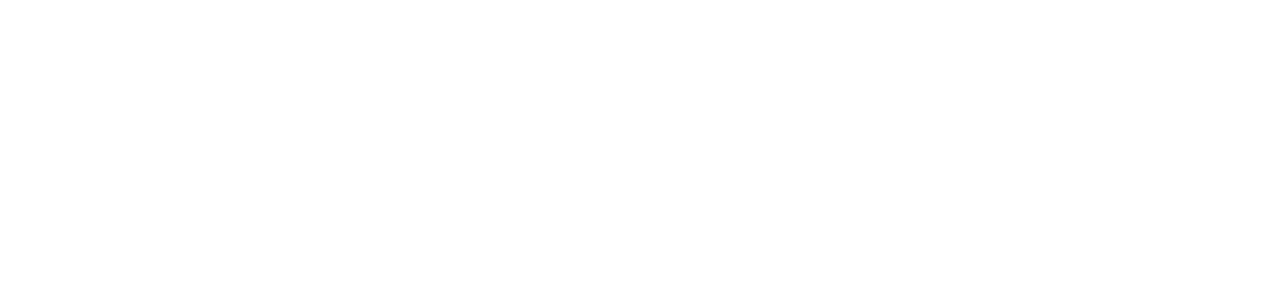
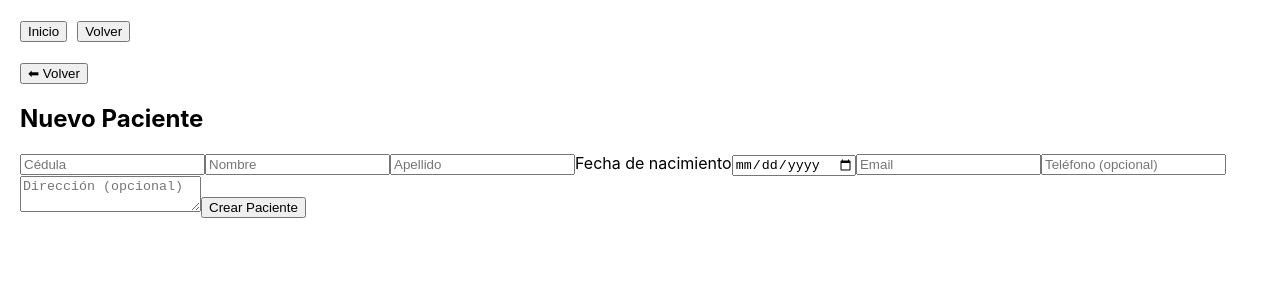
Before and after one commit to EysonB/ClinicaE1, a React (Create React App) app in the folder frontend/: page /pacientes/crear in a window 1280 px wide. Before the commit this address had no page. Shown: the top 300 px of the page. Built offline with nearby package versions, Linux system fonts and the light colour scheme.

Commit message:
Cambios en funciones del backend, editar y crear para medico y pacientes, estructura mejorada

```diff
--- a/frontend/package.json
+++ b/frontend/package.json
@@ -12,6 +12,7 @@
     "react-dom": "^19.2.0",
     "react-router-dom": "^7.9.6",
     "react-scripts": "5.0.1",
+    "react-toastify": "^11.0.5",
     "web-vitals": "^2.1.4"
   },
   "scripts": {
--- a/frontend/src/App.js
+++ b/frontend/src/App.js
@@ -1,5 +1,8 @@
 import { BrowserRouter, Routes, Route } from "react-router-dom";
 import Layout from "./components/Layout";
+import { ToastContainer } from "react-toastify";
+import "react-toastify/dist/ReactToastify.css";
+
 
 import Home from "./vistas/Home";
 
@@ -19,8 +22,11 @@ import CitaDetail from "./vistas/citas/CitaDetail";
 function App() {
   return (
     <BrowserRouter>
+
+      {/* TOAST GLOBAL (FUERA DE ROUTES) */}
+      <ToastContainer position="top-right" autoClose={3000} />
+
       <Routes>
-
         {/* TODAS LAS RUTAS USAN EL LAYOUT */}
         <Route element={<Layout />}>
 
@@ -33,7 +39,7 @@ function App() {
 
           {/* PACIENTES */}
           <Route path="/pacientes" element={<PacienteList />} />
-          <Route path="/pacientes/nuevo" element={<PacienteForm />} />
+          <Route path="/pacientes/crear" element={<PacienteForm />} />
           <Route path="/pacientes/editar/:id" element={<PacienteForm />} />
 
           {/* CITAS */}
@@ -41,11 +47,12 @@ function App() {
           <Route path="/citas/nueva" element={<CitaForm />} />
           <Route path="/citas/editar/:id" element={<CitaForm />} />
           <Route path="/citas/:id" element={<CitaDetail />} />
+
         </Route>
-
       </Routes>
     </BrowserRouter>
   );
 }
 
+
 export default App;
--- a/frontend/src/components/Layout.jsx
+++ b/frontend/src/components/Layout.jsx
@@ -1,14 +1,17 @@
 import { Outlet, useLocation } from "react-router-dom";
 import NavButtons from "./NavButtons";
 
+
 export default function Layout() {
-  const location = useLocation();
-  const esHome = location.pathname === "/";
+  return (
+    <div style={{ padding: 20 }}>
 
-  return (
-    <div>
-      {!esHome && <NavButtons />}
+      {/* BOTONES GLOBALES */}
+      <NavButtons />
+
+      {/* 👇 ESTO ES OBLIGATORIO */}
       <Outlet />
+
     </div>
   );
 }
--- a/frontend/src/vistas/medicos/MedicoForm.jsx
+++ b/frontend/src/vistas/medicos/MedicoForm.jsx
@@ -1,89 +1,82 @@
-import React, { useState, useEffect } from "react";
+import { useState, useEffect } from "react";
 import axios from "axios";
 import { useNavigate, useParams } from "react-router-dom";
+import BackButton from "../../components/BackButton";
+import { toast } from "react-toastify";
 
-
+const BASE_URL = "http://127.0.0.1:8000/api/medicos/";
 
 export default function MedicoForm() {
   const navigate = useNavigate();
-
   const { id } = useParams();
   const esEdicion = Boolean(id);
 
   const [nombre, setNombre] = useState("");
-  const [apellido, setApellido] = useState("");
+  const [especialidad, setEspecialidad] = useState("");
   const [cedula, setCedula] = useState("");
-  const [especialidad, setEspecialidad] = useState("");
-  const [telefono, setTelefono] = useState("");
-  const [email, setEmail] = useState("");
 
   useEffect(() => {
     if (esEdicion) {
       axios
-      .get(`http://127.0.0.1:8000/api/medicos/${id}/`)
-      .then((res) => {
+        .get(`${BASE_URL}${id}/`)
+        .then(res => {
           setNombre(res.data.nombre);
-        setApellido(res.data.apellido);
+          setEspecialidad(res.data.especialidad);
           setCedula(res.data.cedula);
-        setEspecialidad(res.data.especialidad);
-        setTelefono(res.data.telefono);
-        setEmail(res.data.email);
         })
-      .catch((err) => {
-        console.error("Error cargando médico:", err);
+        .catch(() => {
+          toast.error("Error al cargar médico");
+          navigate("/medicos");
         });
     }
-}, [id]);
+  }, [id, esEdicion, navigate]);
 
-
-  const handleSubmit = async (e) => {
+  const handleSubmit = (e) => {
     e.preventDefault();
 
-  const data = {
-    nombre,
-    apellido,
-    cedula,
-    especialidad,
-    telefono: Number(telefono),
-    email,
+    const data = { nombre, especialidad, cedula };
+
+    const request = esEdicion
+      ? axios.put(`${BASE_URL}${id}/`, data)
+      : axios.post(BASE_URL, data);
+
+    request
+      .then(() => {
+        toast.success(
+          esEdicion ? "Médico actualizado" : "Médico creado"
+        );
+        navigate("/medicos");
+      })
+      .catch(() => {
+        toast.error("Error al guardar médico");
+      });
   };
-
-  try {
-    if (esEdicion) {
-      await axios.put(
-        `http://127.0.0.1:8000/api/medicos/${id}/`,
-        data
-      );
-    } else {
-      await axios.post(
-        "http://127.0.0.1:8000/api/medicos/",
-        data
-      );
-    }
-
-    navigate("/medicos");
-  } catch (err) {
-    console.error("ERROR BACKEND:", err.response?.data);
-    alert(JSON.stringify(err.response?.data, null, 2));
-  }
-};
-
 
   return (
     <div>
+      <BackButton />
+      <h2>{esEdicion ? "Editar Médico" : "Nuevo Médico"}</h2>
 
-      <h2>{esEdicion ? "Editar Médico" : "Nuevo Médico"}</h2>
       <form onSubmit={handleSubmit}>
-        <input placeholder="Nombre" value={nombre} onChange={e => setNombre(e.target.value)} />
-        <input placeholder="Apellido" value={apellido} onChange={e => setApellido(e.target.value)} />
-        <input placeholder="Cedula" value={cedula} onChange={e => setCedula(e.target.value)} />
-        <input placeholder="Especialidad" value={especialidad} onChange={e => setEspecialidad(e.target.value)} />
-        <input placeholder="Teléfono" value={telefono} onChange={e => setTelefono(e.target.value)} />
-        <input placeholder="Email" value={email} onChange={e => setEmail(e.target.value)} />
+        <input
+          placeholder="Cédula"
+          value={cedula}
+          onChange={e => setCedula(e.target.value)}
+        />
+        <input
+          placeholder="Nombre"
+          value={nombre}
+          onChange={e => setNombre(e.target.value)}
+        />
+        <input
+          placeholder="Especialidad"
+          value={especialidad}
+          onChange={e => setEspecialidad(e.target.value)}
+        />
+
         <button type="submit">
-          {esEdicion ? "Guardar Cambios" : "Guardar"}
+          {esEdicion ? "Actualizar" : "Crear"}
         </button>
-
       </form>
     </div>
   );
--- a/frontend/src/vistas/pacientes/PacienteForm.jsx
+++ b/frontend/src/vistas/pacientes/PacienteForm.jsx
@@ -1,11 +1,15 @@
-import { useState } from "react";
+import { useState, useEffect } from "react";
 import axios from "axios";
-import { useNavigate } from "react-router-dom";
+import { useNavigate, useParams } from "react-router-dom";
 import BackButton from "../../components/BackButton";
+import { toast } from "react-toastify";
 
+const BASE_URL = "http://127.0.0.1:8000/api/pacientes/";
 
 export default function PacienteForm() {
   const navigate = useNavigate();
+  const { id } = useParams(); // si existe => editar
+  const esEdicion = Boolean(id);
 
   const [cedula, setCedula] = useState("");
   const [nombre, setNombre] = useState("");
@@ -15,10 +19,34 @@ export default function PacienteForm() {
   const [telefono, setTelefono] = useState("");
   const [direccion, setDireccion] = useState("");
 
+  // 🔹 Cargar paciente si es edición
+  useEffect(() => {
+    if (esEdicion) {
+      axios
+        .get(`${BASE_URL}${id}/`)
+        .then(res => {
+          const p = res.data;
+          setCedula(p.cedula);
+          setNombre(p.nombre);
+          setApellido(p.apellido);
+          setFechaNacimiento(p.fecha_nacimiento);
+          setEmail(p.email);
+          setTelefono(p.telefono ?? "");
+          setDireccion(p.direccion ?? "");
+        })
+        .catch(() => {
+          toast.error("Error al cargar paciente");
+          navigate("/pacientes");
+        });
+    }
+  }, [id, esEdicion, navigate]);
+
+
+  // 🔹 Crear o editar
   const handleSubmit = (e) => {
     e.preventDefault();
 
-    axios.post("http://127.0.0.1:8000/api/pacientes/", {
+    const data = {
       cedula,
       nombre,
       apellido,
@@ -26,32 +54,97 @@ export default function PacienteForm() {
       email,
       telefono,
       direccion,
-    })
-    .then(() => navigate("/pacientes"))
-    .catch(err => {
-      console.error(err.response?.data || err);
-      alert("Error al crear paciente");
-    });
+    };
+
+    const request = esEdicion
+      ? axios.put(`${BASE_URL}${id}/`, data)
+      : axios.post(BASE_URL, data);
+
+    request
+      .then(() => {
+        toast.success(
+          esEdicion ? "Paciente actualizado correctamente" : "Paciente creado correctamente"
+        );
+        navigate("/pacientes");
+      })
+      .catch(err => {
+        if (err.response?.data?.email) {
+          toast.error("Ese email ya está registrado");
+        } else {
+          toast.error("Error al guardar paciente");
+        }
+      });
   };
 
   return (
     <div>
       <BackButton />
-      <h2>Nuevo Paciente</h2>
+      <h2>{esEdicion ? "Editar Paciente" : "Nuevo Paciente"}</h2>
 
       <form onSubmit={handleSubmit}>
-        <input placeholder="Cédula" value={cedula} onChange={e => setCedula(e.target.value)} />
-        <input placeholder="Nombre" value={nombre} onChange={e => setNombre(e.target.value)} />
-        <input placeholder="Apellido" value={apellido} onChange={e => setApellido(e.target.value)} />
+        {/* 👁️ CAMPO ID - SOLO VISIBLE EN EDICIÓN */}
+        {esEdicion && (
+          <>
+            <label>ID (solo lectura)</label>
+            <input
+              value={id}
+              disabled
+              style={{ backgroundColor: "#f0f0f0", cursor: "not-allowed" }}
+            />
+          </>
+        )}
+
+        <input
+          placeholder="Cédula"
+          value={cedula}
+          onChange={e => setCedula(e.target.value)}
+          required
+        />
+
+        <input
+          placeholder="Nombre"
+          value={nombre}
+          onChange={e => setNombre(e.target.value)}
+          required
+        />
+
+        <input
+          placeholder="Apellido"
+          value={apellido}
+          onChange={e => setApellido(e.target.value)}
+          required
+        />
 
         <label>Fecha de nacimiento</label>
-        <input type="date" value={fechaNacimiento} onChange={e => setFechaNacimiento(e.target.value)} />
+        <input
+          type="date"
+          value={fechaNacimiento}
+          onChange={e => setFechaNacimiento(e.target.value)}
+          required
+        />
 
-        <input placeholder="Email" value={email} onChange={e => setEmail(e.target.value)} />
-        <input placeholder="Teléfono (opcional)" value={telefono} onChange={e => setTelefono(e.target.value)} />
-        <textarea placeholder="Dirección (opcional)" value={direccion} onChange={e => setDireccion(e.target.value)} />
+        <input
+          placeholder="Email"
+          value={email}
+          onChange={e => setEmail(e.target.value)}
+          required
+        />
 
-        <button type="submit">Crear Paciente</button>
+        <input
+          placeholder="Teléfono (opcional)"
+          value={telefono}
+          onChange={e => setTelefono(e.target.value)}
+        />
+
+        <textarea
+          placeholder="Dirección (opcional)"
+          value={direccion}
+          onChange={e => setDireccion(e.target.value)}
+        />
+
+        <button type="submit">
+          {esEdicion ? "Guardar Cambios" : "Crear Paciente"}
+        </button>
       </form>
     </div>
   );
--- a/frontend/src/vistas/pacientes/PacientesList.js
+++ b/frontend/src/vistas/pacientes/PacientesList.js
@@ -1,7 +1,7 @@
 import React, { useEffect, useState } from "react";
 import { useNavigate } from "react-router-dom";
 import axios from "axios";
-
+import { toast } from "react-toastify";
 
 function PacientesList() {
   const [pacientes, setPacientes] = useState([]);
@@ -14,33 +14,69 @@ function PacientesList() {
       })
       .catch((error) => {
         console.error("Error al cargar pacientes:", error);
+        toast.error("Error al cargar pacientes");
       });
   }, []);
+
+  const handleDelete = (id) => {
+    if (!window.confirm("¿Estás seguro de eliminar este paciente?")) {
+      return;
+    }
+
+    axios.delete(`http://127.0.0.1:8000/api/pacientes/${id}/`)
+      .then(() => {
+        toast.success("Paciente eliminado correctamente");
+        // Actualizar la lista sin recargar
+        setPacientes(pacientes.filter(p => p.id !== id));
+      })
+      .catch((error) => {
+        console.error("Error al eliminar paciente:", error);
+        toast.error("Error al eliminar el paciente");
+      });
+  };
 
   return (
     <div style={{ padding: "20px" }}>
       <h2>Lista de Pacientes</h2>
-          {/* 🔴 AQUÍ VA EL navigate */}
-        <button onClick={() => navigate("/pacientes/crear")}>
+      <button onClick={() => navigate("/pacientes/crear")}>
         Nuevo Paciente
-        </button>
+      </button>
+
       {pacientes.length === 0 ? (
         <p>No hay pacientes registrados.</p>
       ) : (
         <table border="1" cellPadding="10">
           <thead>
             <tr>
-              <th>ID</th>
+              <th>Cédula</th>
               <th>Nombre</th>
               <th>Apellido</th>
+              <th>Email</th>
+              <th>Teléfono</th>
+              <th>Fecha Nacimiento</th>
+              <th>Dirección</th>
+              <th>Acciones</th>
             </tr>
           </thead>
           <tbody>
             {pacientes.map((p) => (
               <tr key={p.id}>
-                <td>{p.id}</td>
+                <td>{p.cedula}</td>
                 <td>{p.nombre}</td>
                 <td>{p.apellido}</td>
+                <td>{p.email}</td>
+                <td>{p.telefono || "N/A"}</td>
+                <td>{p.fecha_nacimiento || "N/A"}</td>
+                <td>{p.direccion || "N/A"}</td>
+                <td>
+                  <button onClick={() => navigate(`/pacientes/editar/${p.id}`)}>
+                    Editar
+                  </button>
+                  {" "}
+                  <button onClick={() => handleDelete(p.id)}>
+                    Eliminar
+                  </button>
+                </td>
               </tr>
             ))}
           </tbody>
```
Also changed, not shown: 1 other file (tests, documents, lock files or other folders). Lines whose indentation alone changed are shown as unchanged.
